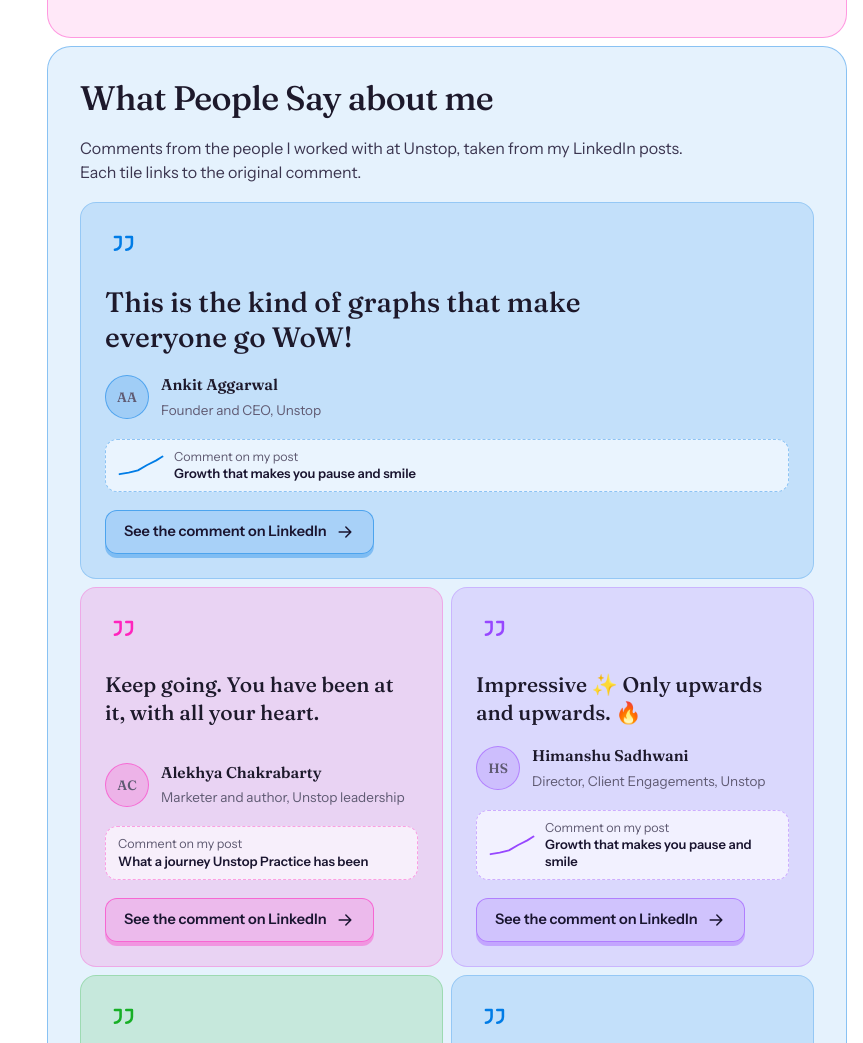
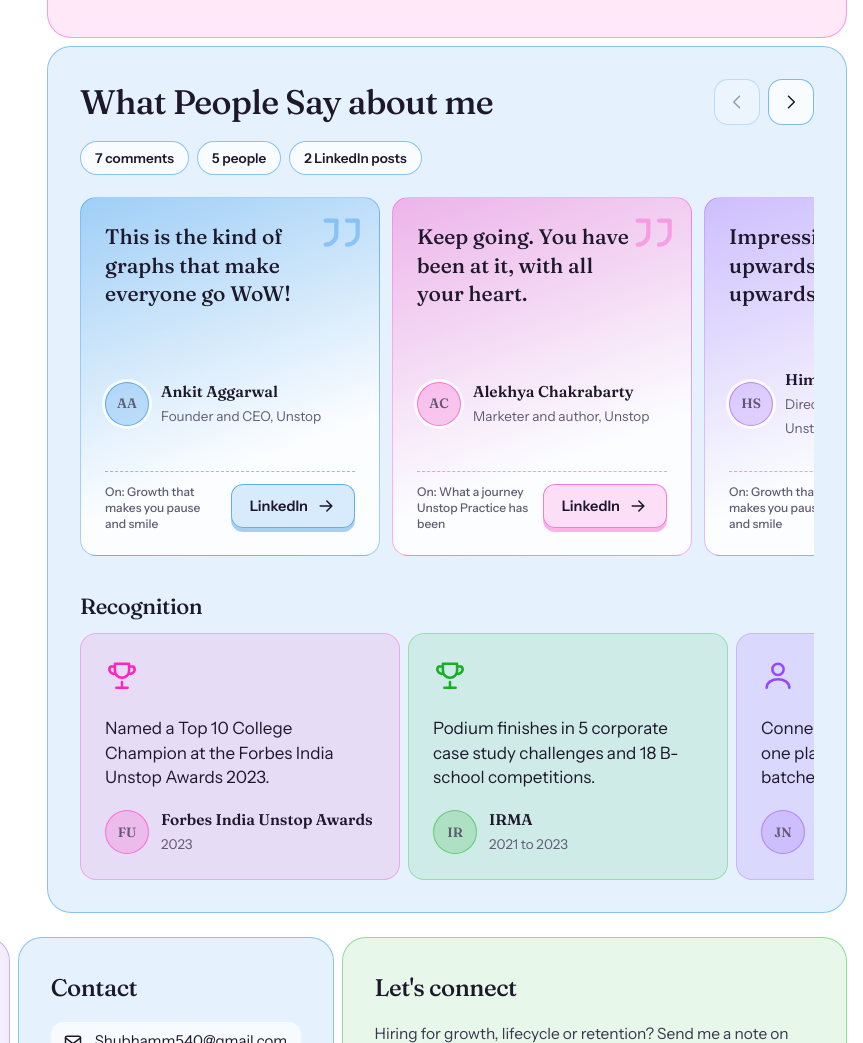
Before and after one commit to shubhamm540-design/shubham-portfolio, a plain HTML site: page index.html in a window 1280 px wide. Shown: the part 8353-9396 px from the top of the page, without its empty margins (417-1280 px from the left). Drawn offline with Linux system fonts and the light colour scheme.

Commit message:
Compact swipeable testimonials row
Co-Authored-By: Claude Sonnet 5.5 <noreply@anthropic.com>
Claude-Session: https://claude.ai/code/session_01NwZ5MUXgAH1eie2f3G5G67

```diff
--- a/index.html
+++ b/index.html
@@ -274,10 +274,21 @@ input[type=range]{width:100%;accent-color:#9747FF}
 .pbtn:hover{transform:translateY(2px);box-shadow:0 3px 0 rgba(255,36,189,.35)}
 
 /* testimonials */
-.say-lede{margin:-4px 0 18px;color:#3B3650;max-width:60ch;font-size:16px}
-.tgrid{display:grid;grid-template-columns:repeat(2,minmax(0,1fr));gap:8px}
-.tgrid .tcard{position:relative;min-height:0}
-.tgrid .tcard.feat{grid-column:1/-1}
+.say-meta{display:flex;flex-wrap:wrap;gap:8px;margin:-6px 0 16px}
+.say-meta span{padding:6px 14px;border-radius:999px;background:rgba(255,255,255,.75);border:.8px solid rgba(var(--c),.45);font-size:13.5px;font-weight:600}
+.tgrid{display:flex;gap:12px;overflow-x:auto;scroll-snap-type:x mandatory;scrollbar-width:none;padding:6px 2px 12px;scroll-behavior:smooth}
+.tgrid::-webkit-scrollbar{display:none}
+.tgrid:focus-visible{outline:3px solid #1A1530;outline-offset:3px;border-radius:16px}
+.tgrid .tcard{flex:0 0 min(300px,82vw);min-height:0;position:relative;overflow:hidden;background:linear-gradient(160deg,rgba(var(--c),.30),rgba(255,255,255,.85) 70%);transition:transform .2s,box-shadow .2s}
+.tgrid .tcard:hover{transform:translateY(-4px);box-shadow:0 10px 0 rgba(var(--c),.25)}
+.tgrid .qm{position:absolute;right:8px;top:4px;width:64px;height:64px;color:rgba(var(--c),.3);fill:none;stroke:currentColor;stroke-width:1.6;stroke-linecap:round;stroke-linejoin:round;pointer-events:none}
+.tgrid blockquote{position:relative;padding-right:34px;font-family:var(--font-display);font-weight:500;font-size:19px;line-height:1.35;margin:10px 0 0;min-height:5.4em}
+.tgrid .who{margin-top:0}
+.tgrid .av{width:46px;height:46px;border:2px solid rgb(var(--c));box-shadow:0 0 0 3px rgba(255,255,255,.8);overflow:hidden}
+.tgrid .av img{width:100%;height:100%;object-fit:cover;display:block}
+.tgrid .foot{display:flex;align-items:center;justify-content:space-between;gap:10px;border-top:.8px dashed rgba(var(--c),.45);padding-top:12px}
+.tgrid .onp{font-size:12px;color:var(--muted);line-height:1.3}
+.tgrid .tcta{flex:0 0 auto;min-height:40px;padding:0 14px;box-shadow:0 3px 0 rgba(var(--c),.35);font-size:14px}
 .tscroll{display:flex;gap:8px;overflow-x:auto;scroll-snap-type:x mandatory;scrollbar-width:none}
 .tscroll::-webkit-scrollbar{display:none}
 .tcard{flex:0 0 320px;min-height:300px;scroll-snap-align:start;border-radius:16px;padding:24px;display:flex;flex-direction:column;gap:18px;background-clip:padding-box;border:.8px solid rgba(var(--c),.35)}
@@ -285,7 +296,6 @@ input[type=range]{width:100%;accent-color:#9747FF}
 .tcard .q svg{width:34px;height:34px}
 .tcard p,.tcard blockquote{font-size:17px;line-height:1.45;margin:0}
 .tcard blockquote{font-family:var(--font-display);font-weight:500;font-size:21px;line-height:1.35}
-.tcard.feat blockquote{font-size:28px;line-height:1.25;max-width:26ch}
 .tcard .who{margin-top:auto;display:flex;align-items:center;gap:12px}
 .tcard .av{flex:0 0 auto;width:44px;height:44px;border-radius:50%;background:rgba(var(--c),.18);border:.8px solid rgba(var(--c),.5);display:grid;place-items:center;font-family:var(--font-display);font-weight:600;font-size:15px}
 .tcard .who b{display:block;font-family:var(--font-display);font-weight:600;font-size:15.5px}
@@ -298,7 +308,6 @@ input[type=range]{width:100%;accent-color:#9747FF}
 .tcard .tcta:focus-visible{outline:3px solid #1A1530;outline-offset:3px}
 .rec-h{font-size:22px;margin:22px 0 10px}
 .rcard{min-height:0}
-@media(max-width:700px){.tgrid{grid-template-columns:1fr}.tcard.feat blockquote{font-size:24px}.tcard blockquote{font-size:19px}}
 
 /* footer */
 .foot3{width:min(1312px,calc(100% - 32px));margin:0 auto 32px;display:grid;grid-template-columns:1.3fr 1fr 1.6fr;gap:8px}
@@ -571,16 +580,22 @@ input[type=range]{width:100%;accent-color:#9747FF}
 
   <!-- What people say -->
   <section class="wrap tint tone-blue" aria-labelledby="say-h" id="say">
-    <div class="sh"><h2 id="say-h">What People Say about me</h2></div>
-    <p class="lede say-lede">Comments from the people I worked with at Unstop, taken from my LinkedIn posts. Each tile links to the original comment.</p>
-    <div class="tgrid">
-      <article class="tcard feat tint2 tone-blue"><span class="q"><svg class="ic"><use href="#i-quote"/></svg></span><blockquote>This is the kind of graphs that make everyone go WoW!</blockquote><div class="who"><span class="av" aria-hidden="true">AA</span><div><b>Ankit Aggarwal</b><span>Founder and CEO, Unstop</span></div></div><div class="onpost"><svg class="spark" viewBox="0 0 60 28" aria-hidden="true"><polyline points="2,26 14,24 26,21 38,14 50,8 58,3" fill="none" stroke="currentColor" stroke-width="2.4" stroke-linecap="round" stroke-linejoin="round"/></svg><span>Comment on my post<em>Growth that makes you pause and smile</em></span></div><a class="tcta" href="https://www.linkedin.com/feed/update/urn:li:activity:7334921556264931329?commentUrn=urn%3Ali%3Acomment%3A%28activity%3A7334921556264931329%2C7334947652897329155%29" target="_blank" rel="noopener" aria-label="See Ankit Aggarwal’s comment on LinkedIn">See the comment on LinkedIn <svg class="ic" aria-hidden="true"><use href="#i-arrow"/></svg></a></article>
-      <article class="tcard tint2 tone-pink"><span class="q"><svg class="ic"><use href="#i-quote"/></svg></span><blockquote>Keep going. You have been at it, with all your heart.</blockquote><div class="who"><span class="av" aria-hidden="true">AC</span><div><b>Alekhya Chakrabarty</b><span>Marketer and author, Unstop leadership</span></div></div><div class="onpost"><span>Comment on my post<em>What a journey Unstop Practice has been</em></span></div><a class="tcta" href="https://www.linkedin.com/feed/update/urn:li:activity:7301298452460670976?commentUrn=urn%3Ali%3Acomment%3A%28activity%3A7301298452460670976%2C7301468118164418560%29" target="_blank" rel="noopener" aria-label="See Alekhya Chakrabarty’s comment on LinkedIn">See the comment on LinkedIn <svg class="ic" aria-hidden="true"><use href="#i-arrow"/></svg></a></article>
-      <article class="tcard tint2 tone-purple"><span class="q"><svg class="ic"><use href="#i-quote"/></svg></span><blockquote>Impressive ✨ Only upwards and upwards. 🔥</blockquote><div class="who"><span class="av" aria-hidden="true">HS</span><div><b>Himanshu Sadhwani</b><span>Director, Client Engagements, Unstop</span></div></div><div class="onpost"><svg class="spark" viewBox="0 0 60 28" aria-hidden="true"><polyline points="2,26 14,24 26,21 38,14 50,8 58,3" fill="none" stroke="currentColor" stroke-width="2.4" stroke-linecap="round" stroke-linejoin="round"/></svg><span>Comment on my post<em>Growth that makes you pause and smile</em></span></div><a class="tcta" href="https://www.linkedin.com/feed/update/urn:li:activity:7334921556264931329?commentUrn=urn%3Ali%3Acomment%3A%28activity%3A7334921556264931329%2C7334968843930349569%29" target="_blank" rel="noopener" aria-label="See Himanshu Sadhwani’s comment on LinkedIn">See the comment on LinkedIn <svg class="ic" aria-hidden="true"><use href="#i-arrow"/></svg></a></article>
-      <article class="tcard tint2 tone-green"><span class="q"><svg class="ic"><use href="#i-quote"/></svg></span><blockquote>This is the curve that we need :). Straight line upwards.</blockquote><div class="who"><span class="av" aria-hidden="true">AA</span><div><b>Ankit Aggarwal</b><span>Founder and CEO, Unstop</span></div></div><div class="onpost"><span>Comment on my post<em>What a journey Unstop Practice has been</em></span></div><a class="tcta" href="https://www.linkedin.com/feed/update/urn:li:activity:7301298452460670976?commentUrn=urn%3Ali%3Acomment%3A%28activity%3A7301298452460670976%2C7301984479055638528%29" target="_blank" rel="noopener" aria-label="See Ankit Aggarwal’s comment on LinkedIn">See the comment on LinkedIn <svg class="ic" aria-hidden="true"><use href="#i-arrow"/></svg></a></article>
-      <article class="tcard tint2 tone-blue"><span class="q"><svg class="ic"><use href="#i-quote"/></svg></span><blockquote>Well done Shubham. With or without H2O at home, you have got us this far. 😍</blockquote><div class="who"><span class="av" aria-hidden="true">AC</span><div><b>Alekhya Chakrabarty</b><span>Marketer and author, Unstop leadership</span></div></div><div class="onpost"><svg class="spark" viewBox="0 0 60 28" aria-hidden="true"><polyline points="2,26 14,24 26,21 38,14 50,8 58,3" fill="none" stroke="currentColor" stroke-width="2.4" stroke-linecap="round" stroke-linejoin="round"/></svg><span>Comment on my post<em>Growth that makes you pause and smile</em></span></div><a class="tcta" href="https://www.linkedin.com/feed/update/urn:li:activity:7334921556264931329?commentUrn=urn%3Ali%3Acomment%3A%28activity%3A7334921556264931329%2C7334938384882114560%29" target="_blank" rel="noopener" aria-label="See Alekhya Chakrabarty’s comment on LinkedIn">See the comment on LinkedIn <svg class="ic" aria-hidden="true"><use href="#i-arrow"/></svg></a></article>
-      <article class="tcard tint2 tone-pink"><span class="q"><svg class="ic"><use href="#i-quote"/></svg></span><blockquote>The team always inspires us to be #Unstoppable and yes your sleepless nights.</blockquote><div class="who"><span class="av" aria-hidden="true">HB</span><div><b>Harshavardhan Bajoria</b><span>Product Manager, AI and Innovation, Unstop</span></div></div><div class="onpost"><span>Comment on my post<em>What a journey Unstop Practice has been</em></span></div><a class="tcta" href="https://www.linkedin.com/feed/update/urn:li:activity:7301298452460670976?commentUrn=urn%3Ali%3Acomment%3A%28activity%3A7301298452460670976%2C7301469756618940416%29" target="_blank" rel="noopener" aria-label="See Harshavardhan Bajoria’s comment on LinkedIn">See the comment on LinkedIn <svg class="ic" aria-hidden="true"><use href="#i-arrow"/></svg></a></article>
-      <article class="tcard tint2 tone-purple"><span class="q"><svg class="ic"><use href="#i-quote"/></svg></span><blockquote>Amazing work, Shubham! 🚀</blockquote><div class="who"><span class="av" aria-hidden="true">AG</span><div><b>Ansh Grover</b><span>Growth and Strategy, Blinkit. Ex-Unstop</span></div></div><div class="onpost"><svg class="spark" viewBox="0 0 60 28" aria-hidden="true"><polyline points="2,26 14,24 26,21 38,14 50,8 58,3" fill="none" stroke="currentColor" stroke-width="2.4" stroke-linecap="round" stroke-linejoin="round"/></svg><span>Comment on my post<em>Growth that makes you pause and smile</em></span></div><a class="tcta" href="https://www.linkedin.com/feed/update/urn:li:activity:7334921556264931329?commentUrn=urn%3Ali%3Acomment%3A%28activity%3A7334921556264931329%2C7334964400996405248%29" target="_blank" rel="noopener" aria-label="See Ansh Grover’s comment on LinkedIn">See the comment on LinkedIn <svg class="ic" aria-hidden="true"><use href="#i-arrow"/></svg></a></article>
+    <div class="sh">
+      <h2 id="say-h">What People Say about me</h2>
+      <div class="ctrl" data-for="say-row">
+        <button type="button" data-dir="-1" aria-label="Previous comments"><svg class="ic"><use href="#i-left"/></svg></button>
+        <button type="button" data-dir="1" aria-label="Next comments"><svg class="ic"><use href="#i-right"/></svg></button>
+      </div>
+    </div>
+    <p class="say-meta"><span>7 comments</span><span>5 people</span><span>2 LinkedIn posts</span></p>
+    <div class="tgrid" id="say-row" tabindex="0" role="region" aria-label="Comments about me, swipe sideways">
+        <article class="tcard tone-blue"><svg class="qm" aria-hidden="true"><use href="#i-quote"/></svg><blockquote>This is the kind of graphs that make everyone go WoW!</blockquote><div class="who"><span class="av" aria-hidden="true">AA</span><div><b>Ankit Aggarwal</b><span>Founder and CEO, Unstop</span></div></div><div class="foot"><span class="onp">On: Growth that makes you pause and smile</span><a class="tcta" href="https://www.linkedin.com/feed/update/urn:li:activity:7334921556264931329?commentUrn=urn%3Ali%3Acomment%3A%28activity%3A7334921556264931329%2C7334947652897329155%29" target="_blank" rel="noopener" aria-label="See Ankit Aggarwal’s comment on LinkedIn">LinkedIn <svg class="ic" aria-hidden="true"><use href="#i-arrow"/></svg></a></div></article>
+        <article class="tcard tone-pink"><svg class="qm" aria-hidden="true"><use href="#i-quote"/></svg><blockquote>Keep going. You have been at it, with all your heart.</blockquote><div class="who"><span class="av" aria-hidden="true">AC</span><div><b>Alekhya Chakrabarty</b><span>Marketer and author, Unstop</span></div></div><div class="foot"><span class="onp">On: What a journey Unstop Practice has been</span><a class="tcta" href="https://www.linkedin.com/feed/update/urn:li:activity:7301298452460670976?commentUrn=urn%3Ali%3Acomment%3A%28activity%3A7301298452460670976%2C7301468118164418560%29" target="_blank" rel="noopener" aria-label="See Alekhya Chakrabarty’s comment on LinkedIn">LinkedIn <svg class="ic" aria-hidden="true"><use href="#i-arrow"/></svg></a></div></article>
+        <article class="tcard tone-purple"><svg class="qm" aria-hidden="true"><use href="#i-quote"/></svg><blockquote>Impressive ✨ Only upwards and upwards. 🔥</blockquote><div class="who"><span class="av" aria-hidden="true">HS</span><div><b>Himanshu Sadhwani</b><span>Director, Client Engagements, Unstop</span></div></div><div class="foot"><span class="onp">On: Growth that makes you pause and smile</span><a class="tcta" href="https://www.linkedin.com/feed/update/urn:li:activity:7334921556264931329?commentUrn=urn%3Ali%3Acomment%3A%28activity%3A7334921556264931329%2C7334968843930349569%29" target="_blank" rel="noopener" aria-label="See Himanshu Sadhwani’s comment on LinkedIn">LinkedIn <svg class="ic" aria-hidden="true"><use href="#i-arrow"/></svg></a></div></article>
+        <article class="tcard tone-green"><svg class="qm" aria-hidden="true"><use href="#i-quote"/></svg><blockquote>This is the curve that we need :). Straight line upwards.</blockquote><div class="who"><span class="av" aria-hidden="true">AA</span><div><b>Ankit Aggarwal</b><span>Founder and CEO, Unstop</span></div></div><div class="foot"><span class="onp">On: What a journey Unstop Practice has been</span><a class="tcta" href="https://www.linkedin.com/feed/update/urn:li:activity:7301298452460670976?commentUrn=urn%3Ali%3Acomment%3A%28activity%3A7301298452460670976%2C7301984479055638528%29" target="_blank" rel="noopener" aria-label="See Ankit Aggarwal’s comment on LinkedIn">LinkedIn <svg class="ic" aria-hidden="true"><use href="#i-arrow"/></svg></a></div></article>
+        <article class="tcard tone-blue"><svg class="qm" aria-hidden="true"><use href="#i-quote"/></svg><blockquote>Well done Shubham. With or without H2O at home, you have got us this far. 😍</blockquote><div class="who"><span class="av" aria-hidden="true">AC</span><div><b>Alekhya Chakrabarty</b><span>Marketer and author, Unstop</span></div></div><div class="foot"><span class="onp">On: Growth that makes you pause and smile</span><a class="tcta" href="https://www.linkedin.com/feed/update/urn:li:activity:7334921556264931329?commentUrn=urn%3Ali%3Acomment%3A%28activity%3A7334921556264931329%2C7334938384882114560%29" target="_blank" rel="noopener" aria-label="See Alekhya Chakrabarty’s comment on LinkedIn">LinkedIn <svg class="ic" aria-hidden="true"><use href="#i-arrow"/></svg></a></div></article>
+        <article class="tcard tone-pink"><svg class="qm" aria-hidden="true"><use href="#i-quote"/></svg><blockquote>The team always inspires us to be #Unstoppable and yes your sleepless nights.</blockquote><div class="who"><span class="av" aria-hidden="true">HB</span><div><b>Harshavardhan Bajoria</b><span>Product Manager, AI and Innovation, Unstop</span></div></div><div class="foot"><span class="onp">On: What a journey Unstop Practice has been</span><a class="tcta" href="https://www.linkedin.com/feed/update/urn:li:activity:7301298452460670976?commentUrn=urn%3Ali%3Acomment%3A%28activity%3A7301298452460670976%2C7301469756618940416%29" target="_blank" rel="noopener" aria-label="See Harshavardhan Bajoria’s comment on LinkedIn">LinkedIn <svg class="ic" aria-hidden="true"><use href="#i-arrow"/></svg></a></div></article>
+        <article class="tcard tone-purple"><svg class="qm" aria-hidden="true"><use href="#i-quote"/></svg><blockquote>Amazing work, Shubham! 🚀</blockquote><div class="who"><span class="av" aria-hidden="true">AG</span><div><b>Ansh Grover</b><span>Growth and Strategy, Blinkit</span></div></div><div class="foot"><span class="onp">On: Growth that makes you pause and smile</span><a class="tcta" href="https://www.linkedin.com/feed/update/urn:li:activity:7334921556264931329?commentUrn=urn%3Ali%3Acomment%3A%28activity%3A7334921556264931329%2C7334964400996405248%29" target="_blank" rel="noopener" aria-label="See Ansh Grover’s comment on LinkedIn">LinkedIn <svg class="ic" aria-hidden="true"><use href="#i-arrow"/></svg></a></div></article>
     </div>
     <h3 class="rec-h">Recognition</h3>
     <div class="tscroll" tabindex="0" role="region" aria-label="Recognition, scroll sideways">
@@ -885,6 +900,14 @@ input[type=range]{width:100%;accent-color:#9747FF}
   tabs.forEach(function(t,i){t.addEventListener('click',function(){select(t)}); t.addEventListener('keydown',function(e){if(e.key==='ArrowRight'||e.key==='ArrowLeft'){var n=tabs[(i+(e.key==='ArrowRight'?1:tabs.length-1))%tabs.length]; select(n); n.focus()}})});
   render('corp');
 })();
+
+  (function(){var row=document.getElementById('say-row');if(!row)return;var ctrl=document.querySelector('.ctrl[data-for="say-row"]');if(!ctrl)return;var b=ctrl.querySelectorAll('button');
+    function step(){var c=row.querySelector('.tcard');return c?c.getBoundingClientRect().width+12:300}
+    function upd(){b[0].disabled=row.scrollLeft<4;b[1].disabled=row.scrollLeft+row.clientWidth>=row.scrollWidth-4}
+    b.forEach(function(x){x.addEventListener('click',function(){row.scrollBy({left:step()*Number(x.getAttribute('data-dir')),behavior:'smooth'})})});
+    row.addEventListener('scroll',upd,{passive:true});window.addEventListener('resize',upd);upd();
+    row.addEventListener('keydown',function(e){if(e.key==='ArrowRight'){row.scrollBy({left:step(),behavior:'smooth'});e.preventDefault()}if(e.key==='ArrowLeft'){row.scrollBy({left:-step(),behavior:'smooth'});e.preventDefault()}});
+  })();
 </script>
 </body>
 </html>
```
